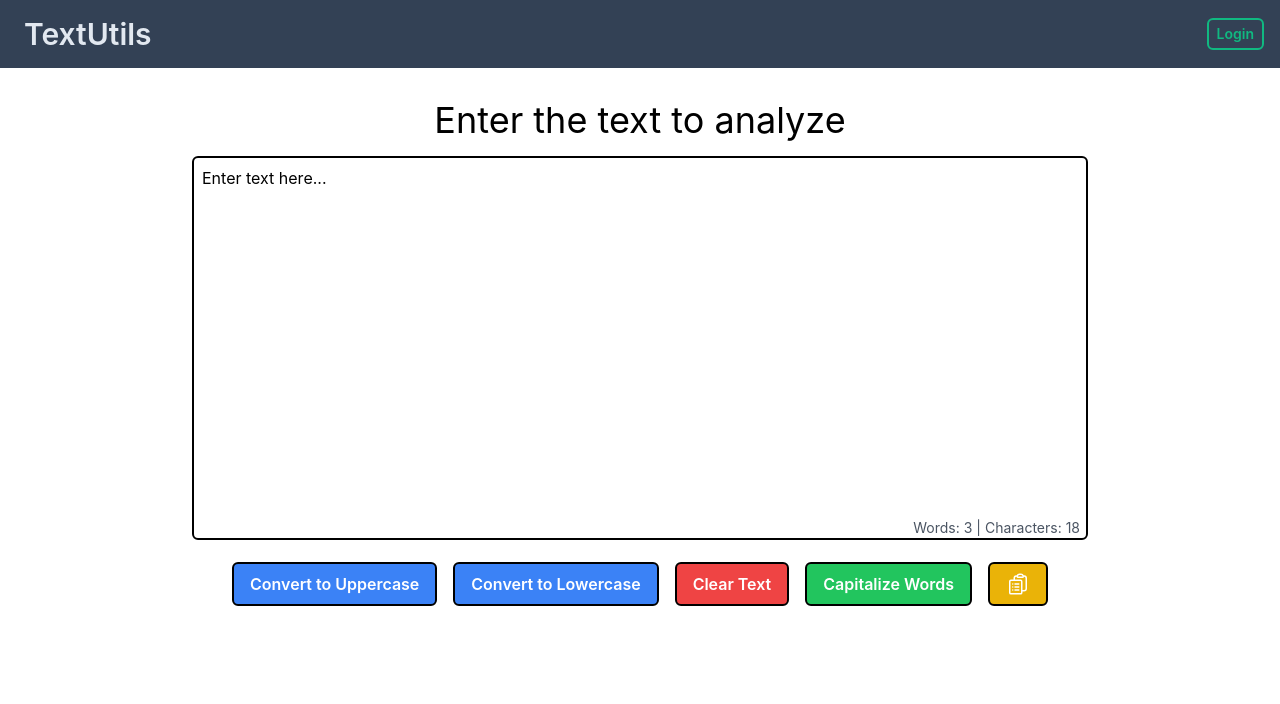
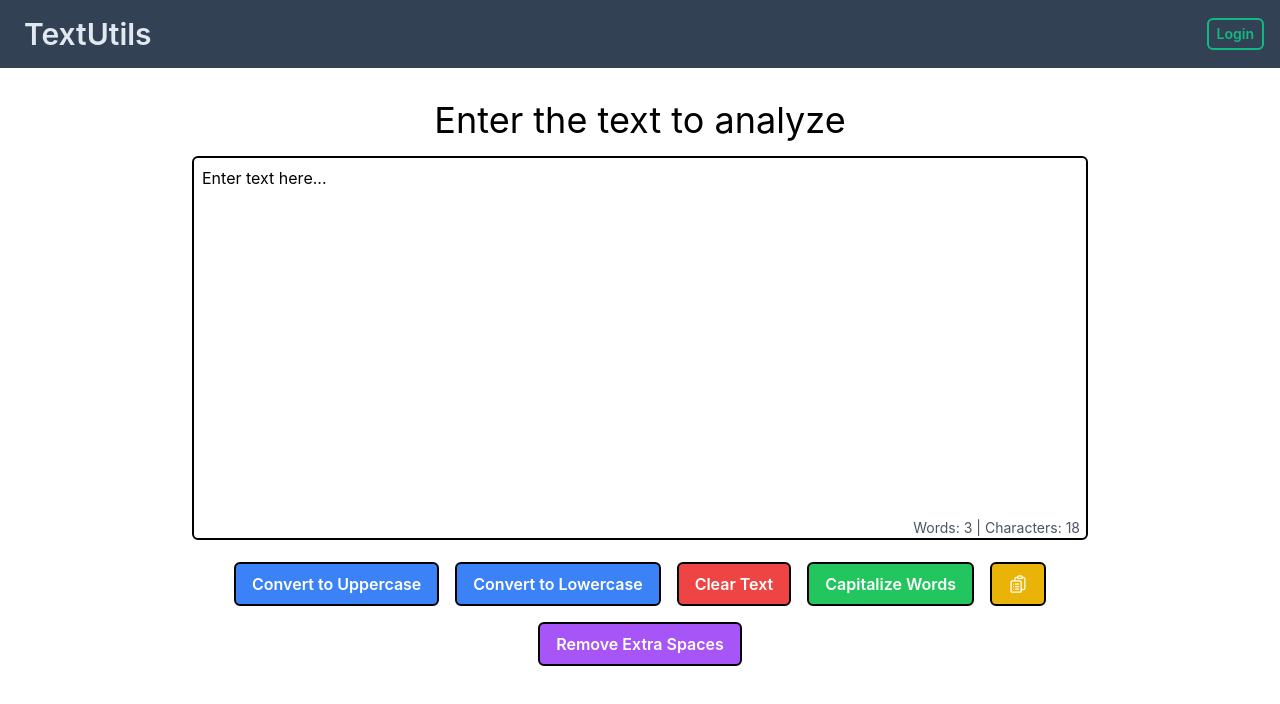
Before and after one commit to atanushil/LuminoText, a React (Create React App) app: page / in a window 1280 px wide. Shown: the top 704 px of the page. Built offline with nearby package versions, Linux system fonts and the light colour scheme.

Commit message:
updated text form

```diff
--- a/src/components/TextForm.jsx
+++ b/src/components/TextForm.jsx
@@ -5,16 +5,17 @@ export default function TextForm(props) {
   const [text, setText] = useState(defaultText);
 
   const handleUppercaseClick = () => {
-    if (defaultText === text) {
+    if (defaultText === text|| text ==="") {
       alert("Write something!!");
       return;
     }
+
     let newText = text.toUpperCase();
     setText(newText);
   };
 
   const handleLowercaseClick = () => {
-    if (defaultText === text) {
+    if (defaultText === text|| text ==="") {
       alert("Write something!!");
       return;
     }
@@ -23,11 +24,15 @@ export default function TextForm(props) {
   };
 
   const handleClearClick = () => {
+    if(text===""){
+      alert("Write something before clear !!");
+      return;
+    }
     setText("");
   };
 
   const handleCapitalizeClick = () => {
-    if (defaultText === text) {
+    if (defaultText === text|| text ==="") {
       alert("Write something!!");
       return;
     }
@@ -36,7 +41,7 @@ export default function TextForm(props) {
   };
 
   const handleCopyClick = () => {
-    if (defaultText === text) {
+    if (defaultText === text|| text ==="") {
       alert("Write something!!");
       return;
     }
@@ -48,6 +53,15 @@ export default function TextForm(props) {
         alert("Failed to copy text!");
       }
     );
+  };
+
+  const handleRemoveExtraSpacesClick = () => {
+    if (defaultText === text|| text ==="") {
+      alert("Write something!!");
+      return;
+    }
+    let newText = text.replace(/\s+/g, " ").trim();
+    setText(newText);
   };
 
   const wordCount = text.trim().split(/\s+/).length;
@@ -95,7 +109,6 @@ export default function TextForm(props) {
           </button>
           <button
             onClick={handleCopyClick}
-            // className="border-none"
             className="px-4 py-2 bg-yellow-500 text-white rounded-md hover:bg-yellow-600 focus:outline-none focus:ring-2 focus:ring-yellow-500"
           >
             <svg
@@ -104,7 +117,7 @@ export default function TextForm(props) {
               viewBox="0 0 24 24"
               strokeWidth={1.5}
               stroke="currentColor"
-              className="size-6"
+              className="h-5 w-5"
             >
               <path
                 strokeLinecap="round"
@@ -113,6 +126,12 @@ export default function TextForm(props) {
               />
             </svg>
           </button>
+          <button
+            onClick={handleRemoveExtraSpacesClick}
+            className="px-4 py-2 bg-purple-500 text-white rounded-md hover:bg-purple-600 focus:outline-none focus:ring-2 focus:ring-purple-500"
+          >
+            Remove Extra Spaces
+          </button>
         </div>
       </div>
     </div>
```
